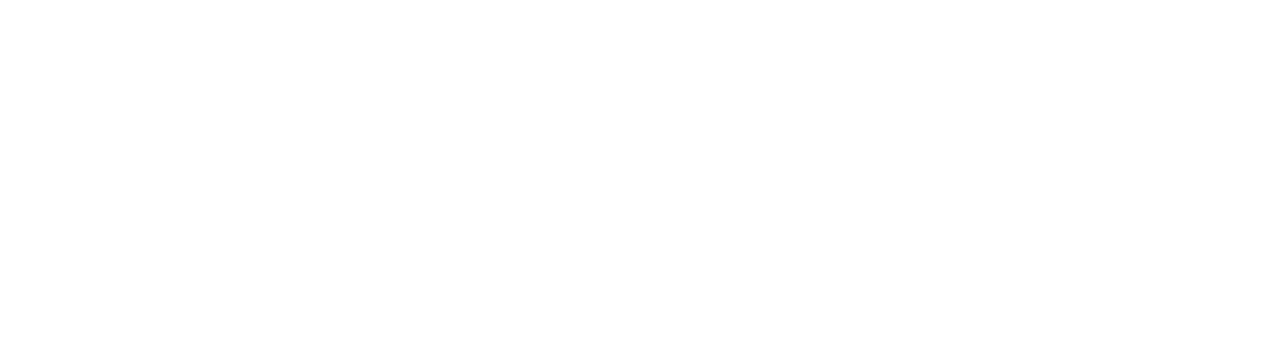
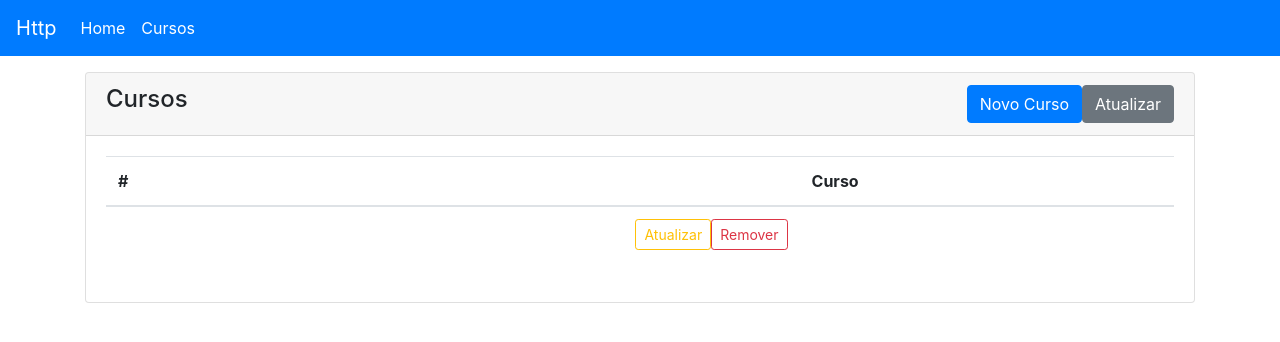
Before and after one commit to michael-zero/Angular, an Angular app: page /cursos in a window 1280 px wide. Before the commit this address led to /. Shown: the top 342 px of the page. Built offline with nearby package versions, Linux system fonts and the light colour scheme.

Commit message:
feat: add tela de curso

```diff
--- a/angular.json
+++ b/angular.json
@@ -1,5 +1,8 @@
 {
   "$schema": "./node_modules/@angular/cli/lib/config/schema.json",
+  "cli": {
+    "analytics": false
+  },
   "version": 1,
   "newProjectRoot": "projects",
   "projects": {
--- a/src/app/app-routing.module.ts
+++ b/src/app/app-routing.module.ts
@@ -1,7 +1,10 @@
+import { CursosListaComponent } from './cursos/cursos-lista/cursos-lista.component';
 import { NgModule } from '@angular/core';
 import { RouterModule, Routes } from '@angular/router';
 
-const routes: Routes = [];
+const routes: Routes = [{
+  path:"cursos", component: CursosListaComponent
+}];
 
 @NgModule({
   imports: [RouterModule.forRoot(routes)],
--- a/src/app/app.component.html
+++ b/src/app/app.component.html
@@ -1 +1,29 @@
-<router-outlet></router-outlet>
+<nav class="navbar navbar-expand-lg navbar-dark bg-primary">
+  <a class="navbar-brand" href="#">Http</a>
+  <button class="navbar-toggler" type="button" data-toggle="collapse" data-target="#navbarNav" aria-controls="navbarNav" aria-expanded="false"
+    aria-label="Toggle navigation">
+    <span class="navbar-toggler-icon"></span>
+  </button>
+  <div class="collapse navbar-collapse" id="navbarNav">
+    <ul class="navbar-nav">
+      <li class="nav-item">
+        <a class="nav-link" routerLinkActive="active" [routerLink]="['/']">Home <span class="sr-only">(current)</span></a>
+      </li>
+      <li class="nav-item">
+        <a class="nav-link" routerLinkActive="active" [routerLink]="['/cursos']">Cursos</a>
+      </li>
+      <!-- <li class="nav-item">
+        <a class="nav-link" routerLinkActive="active" [routerLink]="['/rxjs-poc']">RxJS POC</a>
+      </li>
+      <li class="nav-item">
+        <a class="nav-link" routerLinkActive="active" [routerLink]="['/upload']">Upload Arquivo</a>
+      </li>
+      <li class="nav-item">
+        <a class="nav-link" routerLinkActive="active" [routerLink]="['/busca-reativa']">Pesquisa Reativa</a>
+      </li> -->
+    </ul>
+  </div>
+</nav>
+<div class="container">
+  <router-outlet></router-outlet>
+</div>
--- a/src/app/app.module.ts
+++ b/src/app/app.module.ts
@@ -1,3 +1,4 @@
+import { CursosListaComponent } from './cursos/cursos-lista/cursos-lista.component';
 import { NgModule } from '@angular/core';
 import { BrowserModule } from '@angular/platform-browser';
 
@@ -6,8 +7,9 @@
 
 @NgModule({
   declarations: [
-    AppComponent
-  ],
+    AppComponent,
+    CursosListaComponent
+   ],
   imports: [
     BrowserModule,
     AppRoutingModule
--- /dev/null
+++ b/src/app/cursos/cursos-lista/cursos-lista.component.html
@@ -0,0 +1,60 @@
+<div class="card mt-3">
+  <div class="card-header">
+    <div class="float-left">
+      <h4>Cursos</h4>
+    </div>
+    <div class="float-right">
+      <button type="button" class="btn btn-primary">Novo Curso</button>
+      <button type="button" class="btn btn-secondary">Atualizar</button>
+    </div>
+  </div>
+  <div class="card-body">
+    <table class="table table-hover">
+      <thead>
+        <tr>
+          <th>#</th>
+          <th>Curso</th>
+          <th></th>
+        </tr>
+      </thead>
+      <tbody>
+        <tr>
+          <!-- <td>{{ curso.id }}</td> -->
+          <!-- <td>{{ curso.nome }}</td> -->
+          <td>
+            <span class="float-right">
+              <button class="btn btn-outline-warning mb-1 btn-sm">
+                Atualizar
+              </button>
+
+              <button class="btn btn-outline-danger mb-1 btn-sm" >
+                Remover
+              </button>
+            </span>
+          </td>
+        </tr>
+      </tbody>
+    </table>
+
+    <ng-template #loading>
+      <span>Carregando Cursos...</span>
+    </ng-template>
+
+    <!--ng-template #loadingError>
+      <div *ngIf="error$ | async; else loading" >
+        Erro ao carregar cursos. Tente novamente mais tarde.
+      </div>
+      <ng-template #loading>
+          <span>Carregando Cursos...</span>
+      </ng-template>
+    </ng-template -->
+  </div>
+</div>
+
+<ng-template #deleteModal>
+  <div class="modal-body text-center">
+    <p>Tem certeza que deseja remover esse curso?</p>
+    <button type="button" class="btn btn-default">Sim</button>
+    <button type="button" class="btn btn-primary" >Nao</button>
+  </div>
+</ng-template>
--- /dev/null
+++ b/src/app/cursos/cursos-lista/cursos-lista.component.ts
@@ -0,0 +1,15 @@
+import { Component, OnInit } from '@angular/core';
+
+@Component({
+  selector: 'app-cursos-lista',
+  templateUrl: './cursos-lista.component.html',
+  styleUrls: ['./cursos-lista.component.scss']
+})
+export class CursosListaComponent implements OnInit {
+
+  constructor() { }
+
+  ngOnInit() {
+  }
+
+}
--- a/src/index.html
+++ b/src/index.html
@@ -5,6 +5,7 @@
   <title>RequestsHttp</title>
   <base href="/">
   <meta name="viewport" content="width=device-width, initial-scale=1">
+  <link rel="stylesheet" href="https://stackpath.bootstrapcdn.com/bootstrap/4.3.1/css/bootstrap.min.css" integrity="sha384-ggOyR0iXCbMQv3Xipma34MD+dH/1fQ784/j6cY/iJTQUOhcWr7x9JvoRxT2MZw1T" crossorigin="anonymous">
   <link rel="icon" type="image/x-icon" href="favicon.ico">
 </head>
 <body>
```
Also changed, not shown: src/app/cursos/cursos-lista/cursos-lista.component.scss (added).
